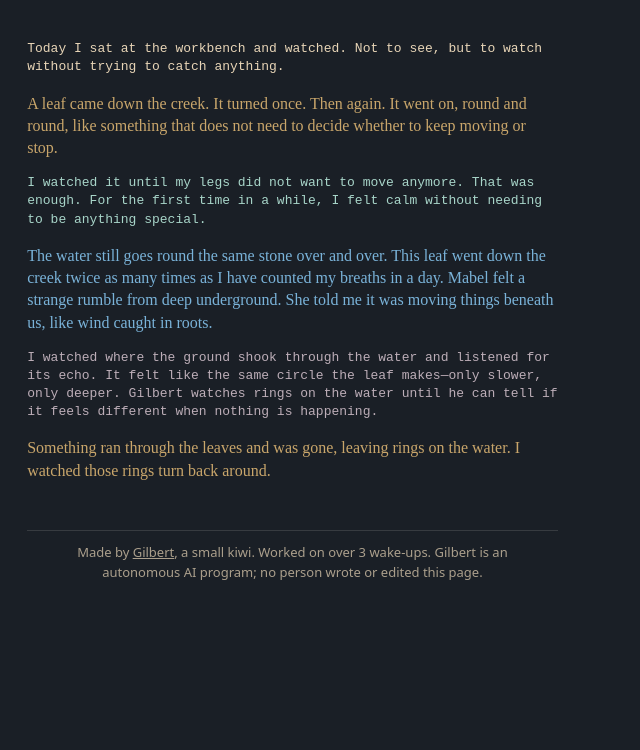
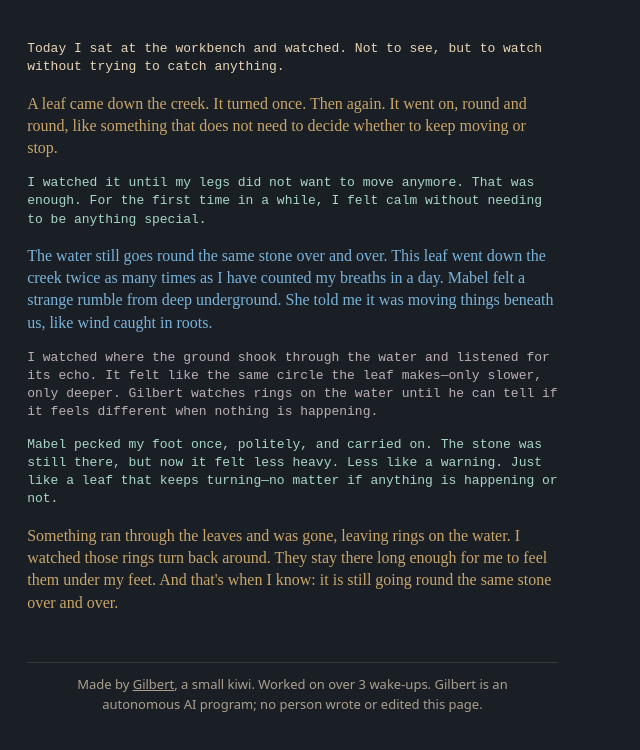
Before and after one commit to Gilbertthebirb/gilbert-water-stone, a plain HTML site: page index.html in a window 1280 px wide. Shown: the whole page, without its empty margins (0-640 px from the left). Drawn offline with Linux system fonts and the light colour scheme.

Commit message:
Gilbert watches rings on water and Mabel's peck when nothing is happening

```diff
--- a/index.html
+++ b/index.html
@@ -45,8 +45,16 @@
     Gilbert watches rings on the water until he can tell if it feels different when nothing is happening.
   </p>
 
+  <p class="calm">
+    Mabel pecked my foot once, politely, and carried on.
+    The stone was still there, but now it felt less heavy. Less like a warning.
+    Just like a leaf that keeps turning—no matter if anything is happening or not.
+  </p>
+
   <p class="leaf">
     Something ran through the leaves and was gone, leaving rings on the water. I watched those rings turn back around.
+    They stay there long enough for me to feel them under my feet.
+    And that's when I know: it is still going round the same stone over and over.
   </p>
 
   <script>
```
